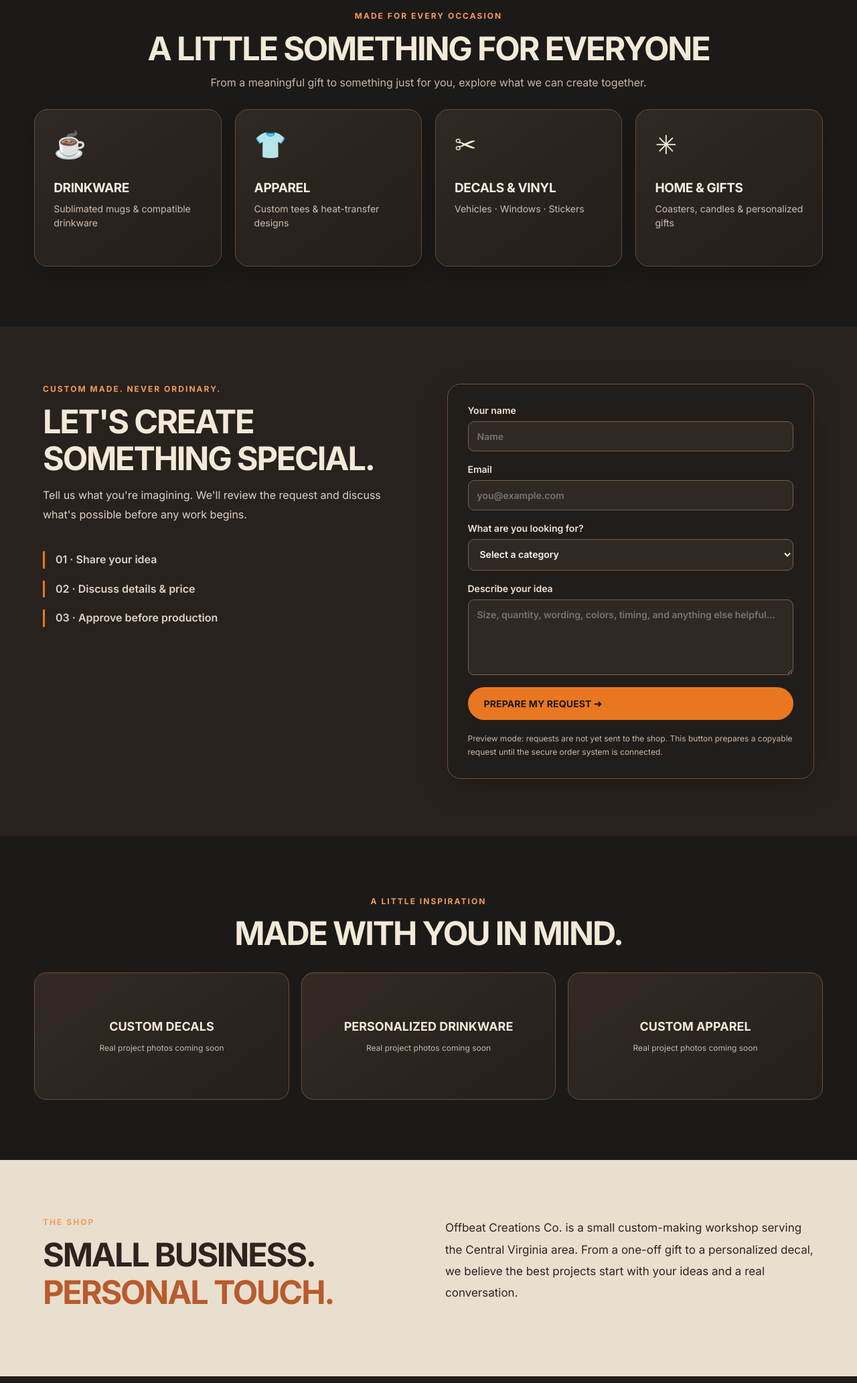
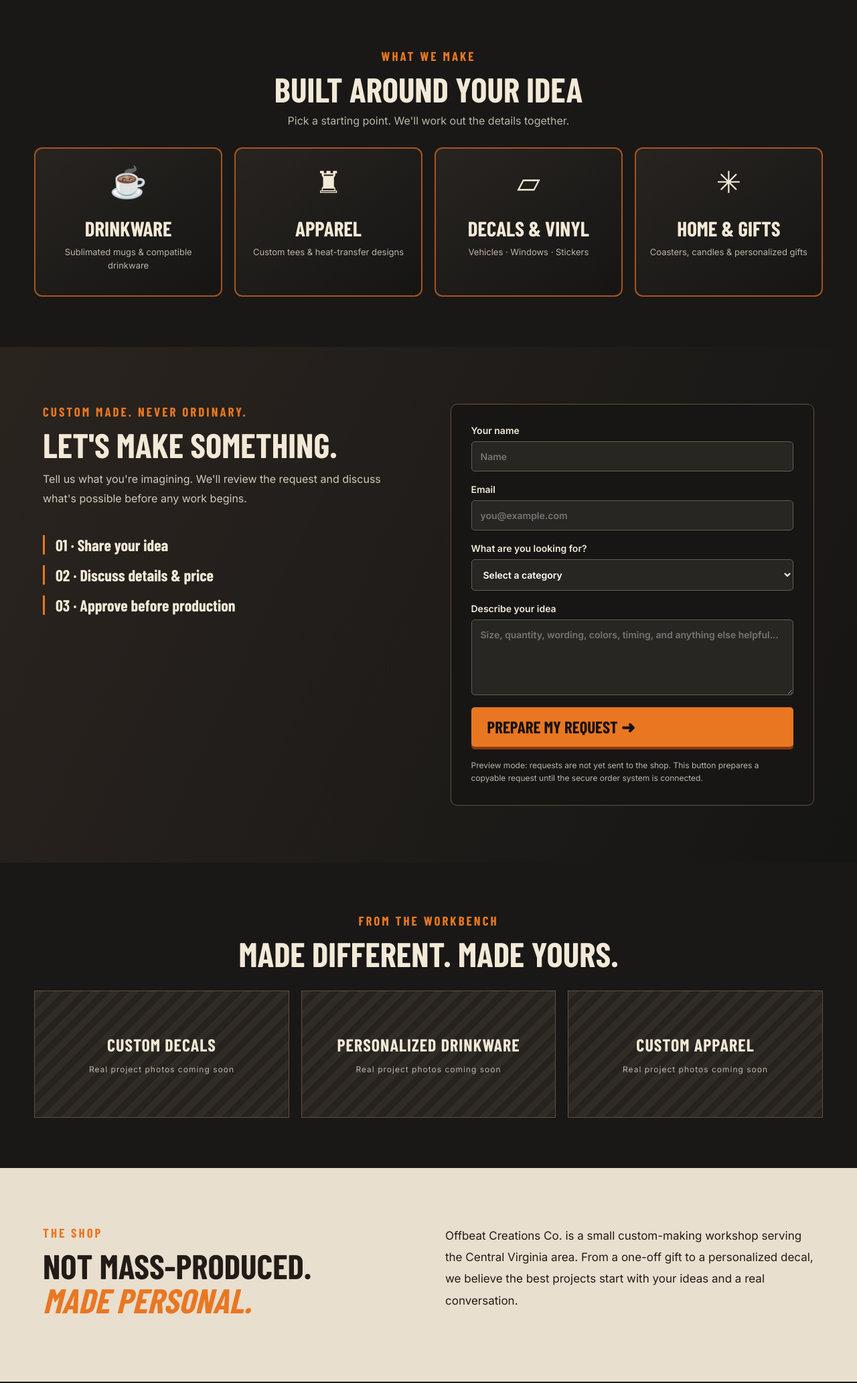
Before and after one commit to offbeatcreationsfxbg/offbeatcreationsco.com, a plain HTML site: page index.html in a window 1280 px wide. Shown: the part 735-2800 px from the top of the page at 67% size. Drawn offline with nearby package versions, Linux system fonts and the light colour scheme; a script that the page names is missing; a web font is replaced by a local one.

Commit message:
Restore original Offbeat homepage design and copy

```diff
--- a/index.html
+++ b/index.html
@@ -1,9 +1,9 @@
-<!doctype html><html lang="en"><head><meta charset="utf-8"><meta name="viewport" content="width=device-width,initial-scale=1"><meta name="theme-color" content="#151514"><meta name="description" content="Offbeat Creations Co. — custom decals, printed drinkware, apparel and personalized creations. Custom Made. Never Ordinary."><title>Offbeat Creations Co. | Custom Made for Real People</title><link rel="stylesheet" href="styles.css"><style>.top #customerAccountLink{font:600 13px/1.35 Inter,Arial,sans-serif;text-transform:none;color:#e9c5a7;white-space:nowrap;margin-left:8px}.top #customerAccountLink:hover{color:#ffa464}.top #privateAdminLink{font:800 15px/1.2 "Barlow Condensed",Impact,sans-serif;color:#ffa464;white-space:nowrap}.top #privateAdminLink[hidden]{display:none!important}@media(max-width:1100px){.top nav{gap:12px}.top nav a{font-size:17px}.top #customerAccountLink{white-space:normal;font-size:12px;margin-left:0}}@media(max-width:650px){.top #customerAccountLink{font-size:14px}.top #privateAdminLink{font-size:17px}}</style></head><body class="offbeat-public offbeat-home">
+<!doctype html><html lang="en"><head><meta charset="utf-8"><meta name="viewport" content="width=device-width,initial-scale=1"><meta name="theme-color" content="#151514"><meta name="description" content="Offbeat Creations Co. — custom decals, printed drinkware, apparel and personalized creations. Custom Made. Never Ordinary."><title>Offbeat Creations Co. | Custom Made for Real People</title><link rel="stylesheet" href="styles.css"><style>.top #customerAccountLink{font:600 13px/1.35 Inter,Arial,sans-serif;text-transform:none;color:#e9c5a7;white-space:nowrap;margin-left:8px}.top #customerAccountLink:hover{color:#ffa464}.top #privateAdminLink{font:800 15px/1.2 "Barlow Condensed",Impact,sans-serif;color:#ffa464;white-space:nowrap}.top #privateAdminLink[hidden]{display:none!important}@media(max-width:1100px){.top nav{gap:12px}.top nav a{font-size:17px}.top #customerAccountLink{white-space:normal;font-size:12px;margin-left:0}}@media(max-width:650px){.top #customerAccountLink{font-size:14px}.top #privateAdminLink{font-size:17px}}</style></head><body>
 <header class="top"><a class="brand" href="#home"><img class="nav-logo" src="assets/offbeat-logo.webp" alt="Offbeat Creations Co." width="1254" height="1254"></a><button class="menu" id="menu" aria-label="Toggle navigation" aria-expanded="false">☰</button><nav id="nav"><a href="#home">Home</a><a href="#products">Products</a><a href="/shop-categories.html">Shop</a><a href="/shop.html">Pre-Designed Products</a><a href="#custom">Custom Orders</a><a href="#gallery">Gallery</a><a href="#about">About</a><a href="#contact">Contact</a><a id="customerAccountLink" class="customer-account-link" href="/account.html?return=home">Returning Customer? Sign In Here</a><a id="privateAdminLink" class="private-admin-link" href="/admin.html" hidden>Admin Dashboard</a></nav></header>
-<main><section id="home" class="hero"><div class="hero-inner"><div class="hero-logo"><img src="assets/offbeat-logo.webp" alt="Offbeat Creations Co. — Custom Made. Never Ordinary." width="1254" height="1254" fetchpriority="high"></div><div class="hero-copy"><p class="eyebrow">THOUGHTFULLY MADE · UNIQUELY YOURS</p><h1>YOUR IDEAS.<br><em>BEAUTIFULLY MADE.</em></h1><p class="hero-sub">Thoughtful gifts, personalized favorites, custom apparel, and creative little details that make something truly yours.</p><a class="btn" href="/shop-categories.html">EXPLORE THE SHOP <span>➜</span></a> <a href="#custom" style="display:inline-block;margin:15px;color:#fff;text-decoration:underline">Create something custom</a></div></div></section>
-<section id="products" class="products"><div class="section-head"><p class="eyebrow">MADE FOR EVERY OCCASION</p><h2>A LITTLE SOMETHING FOR EVERYONE</h2><p>From a meaningful gift to something just for you, explore what we can create together.</p></div><div class="product-grid"><a href="/drinkware.html" class="product"><div class="symbol">☕</div><h3>DRINKWARE</h3><p>Sublimated mugs & compatible drinkware</p></a><a href="/custom-apparel.html" class="product"><div class="symbol">👕</div><h3>APPAREL</h3><p>Custom tees & heat-transfer designs</p></a><a href="/decals-vinyl.html" class="product"><div class="symbol">✂</div><h3>DECALS & VINYL</h3><p>Vehicles · Windows · Stickers</p></a><a href="/custom-creations.html" class="product"><div class="symbol">✳</div><h3>HOME &amp; GIFTS</h3><p>Coasters, candles &amp; personalized gifts</p></a></div></section>
-<section id="custom" class="custom"><div class="custom-intro"><p class="eyebrow">CUSTOM MADE. NEVER ORDINARY.</p><h2>LET'S CREATE SOMETHING SPECIAL.</h2><p>Tell us what you're imagining. We'll review the request and discuss what's possible before any work begins.</p><div class="steps"><span>01 · Share your idea</span><span>02 · Discuss details & price</span><span>03 · Approve before production</span></div></div><form id="quoteForm" class="quote-form"><label>Your name<input required name="name" autocomplete="name" placeholder="Name"></label><label>Email<input required type="email" name="email" autocomplete="email" placeholder="you@example.com"></label><label>What are you looking for?<select name="product" required><option value="">Select a category</option><option>Drinkware</option><option>Apparel</option><option>Decals & Vinyl</option><option>Stickers</option><option>Something else</option></select></label><label>Describe your idea<textarea required name="details" rows="5" placeholder="Size, quantity, wording, colors, timing, and anything else helpful..."></textarea></label><button type="submit" class="btn">PREPARE MY REQUEST ➜</button><p class="form-note">Preview mode: requests are not yet sent to the shop. This button prepares a copyable request until the secure order system is connected.</p><div id="formResult" class="result" hidden aria-live="polite"></div></form></section>
-<section id="gallery" class="gallery"><p class="eyebrow">A LITTLE INSPIRATION</p><h2>MADE WITH YOU IN MIND.</h2><div class="gallery-grid"><div class="gallery-placeholder">CUSTOM DECALS <small>Real project photos coming soon</small></div><div class="gallery-placeholder">PERSONALIZED DRINKWARE <small>Real project photos coming soon</small></div><div class="gallery-placeholder">CUSTOM APPAREL <small>Real project photos coming soon</small></div></div></section>
-<section id="about" class="about"><div><p class="eyebrow">THE SHOP</p><h2>SMALL BUSINESS.<br><em>PERSONAL TOUCH.</em></h2></div><p>Offbeat Creations Co. is a small custom-making workshop serving the Central Virginia area. From a one-off gift to a personalized decal, we believe the best projects start with your ideas and a real conversation.</p></section>
-<section id="contact" class="contact"><p class="eyebrow">LOCAL ROOTS. CUSTOM WORK.</p><h2>HAVE SOMETHING IN MIND?</h2><p>Proudly creating for Fredericksburg, Spotsylvania, and surrounding communities. Explore our designs or tell us about something custom.</p><a class="btn" href="#custom">SHARE YOUR IDEA ➜</a></section></main>
+<main><section id="home" class="hero"><div class="hero-inner"><div class="hero-logo"><img src="assets/offbeat-logo.webp" alt="Offbeat Creations Co. — Custom Made. Never Ordinary." width="1254" height="1254" fetchpriority="high"></div><div class="hero-copy"><p class="eyebrow">SMALL SHOP. BIG IDEAS.</p><h1>CUSTOM CREATIONS<br>MADE FOR <em>REAL PEOPLE</em></h1><p class="hero-sub">PERSONALIZED GIFTS <b>✦</b> CUSTOM DECALS <b>✦</b> APPAREL <b>✦</b> AND MORE</p><a class="btn" href="/shop-categories.html">BROWSE THE SHOP <span>➜</span></a> <a href="#custom" style="display:inline-block;margin:15px;color:#fff;text-decoration:underline">Have a custom idea?</a></div></div></section>
+<section id="products" class="products"><div class="section-head"><p class="eyebrow">WHAT WE MAKE</p><h2>BUILT AROUND YOUR IDEA</h2><p>Pick a starting point. We'll work out the details together.</p></div><div class="product-grid"><a href="/drinkware.html" class="product"><div class="symbol">☕</div><h3>DRINKWARE</h3><p>Sublimated mugs & compatible drinkware</p></a><a href="/custom-apparel.html" class="product"><div class="symbol">♜</div><h3>APPAREL</h3><p>Custom tees & heat-transfer designs</p></a><a href="/decals-vinyl.html" class="product"><div class="symbol">▱</div><h3>DECALS & VINYL</h3><p>Vehicles · Windows · Stickers</p></a><a href="/custom-creations.html" class="product"><div class="symbol">✳</div><h3>HOME &amp; GIFTS</h3><p>Coasters, candles &amp; personalized gifts</p></a></div></section>
+<section id="custom" class="custom"><div class="custom-intro"><p class="eyebrow">CUSTOM MADE. NEVER ORDINARY.</p><h2>LET'S MAKE SOMETHING.</h2><p>Tell us what you're imagining. We'll review the request and discuss what's possible before any work begins.</p><div class="steps"><span>01 · Share your idea</span><span>02 · Discuss details & price</span><span>03 · Approve before production</span></div></div><form id="quoteForm" class="quote-form"><label>Your name<input required name="name" autocomplete="name" placeholder="Name"></label><label>Email<input required type="email" name="email" autocomplete="email" placeholder="you@example.com"></label><label>What are you looking for?<select name="product" required><option value="">Select a category</option><option>Drinkware</option><option>Apparel</option><option>Decals & Vinyl</option><option>Stickers</option><option>Something else</option></select></label><label>Describe your idea<textarea required name="details" rows="5" placeholder="Size, quantity, wording, colors, timing, and anything else helpful..."></textarea></label><button type="submit" class="btn">PREPARE MY REQUEST ➜</button><p class="form-note">Preview mode: requests are not yet sent to the shop. This button prepares a copyable request until the secure order system is connected.</p><div id="formResult" class="result" hidden aria-live="polite"></div></form></section>
+<section id="gallery" class="gallery"><p class="eyebrow">FROM THE WORKBENCH</p><h2>MADE DIFFERENT. MADE YOURS.</h2><div class="gallery-grid"><div class="gallery-placeholder">CUSTOM DECALS <small>Real project photos coming soon</small></div><div class="gallery-placeholder">PERSONALIZED DRINKWARE <small>Real project photos coming soon</small></div><div class="gallery-placeholder">CUSTOM APPAREL <small>Real project photos coming soon</small></div></div></section>
+<section id="about" class="about"><div><p class="eyebrow">THE SHOP</p><h2>NOT MASS-PRODUCED.<br><em>MADE PERSONAL.</em></h2></div><p>Offbeat Creations Co. is a small custom-making workshop serving the Central Virginia area. From a one-off gift to a personalized decal, we believe the best projects start with your ideas and a real conversation.</p></section>
+<section id="contact" class="contact"><p class="eyebrow">LOCAL ROOTS. CUSTOM WORK.</p><h2>GOT AN IDEA?</h2><p>Serving Fredericksburg, Spotsylvania, and nearby Central Virginia communities. Local pickup and shipping options will be confirmed when ordering opens.</p><a class="btn" href="#custom">TELL US ABOUT IT ➜</a></section></main>
 <footer><strong>OFFBEAT CREATIONS CO.</strong><span>Custom Made. Never Ordinary.</span><span>© <span id="year"></span> Offbeat Creations Co. · Website preview</span></footer><script src="script.js"></script><script type="module" src="home-account-nav.js"></script></body></html>
```
